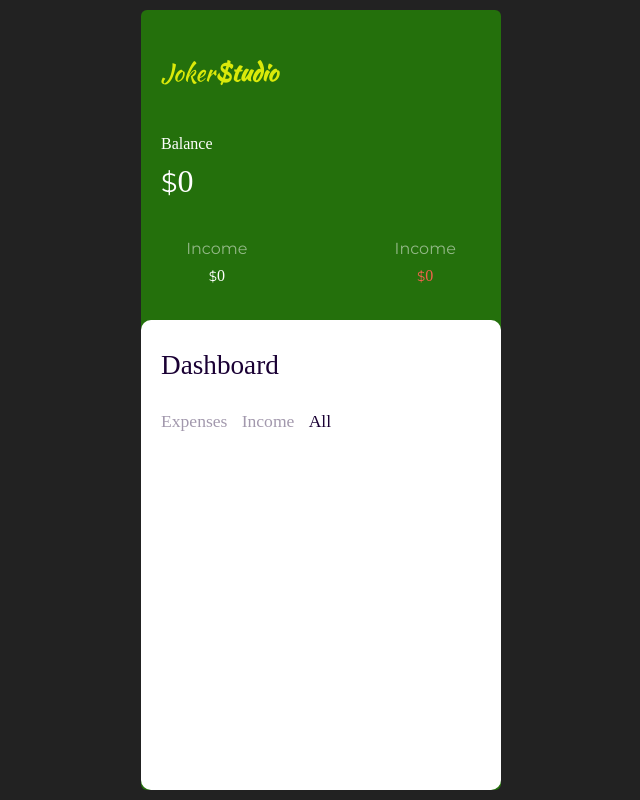
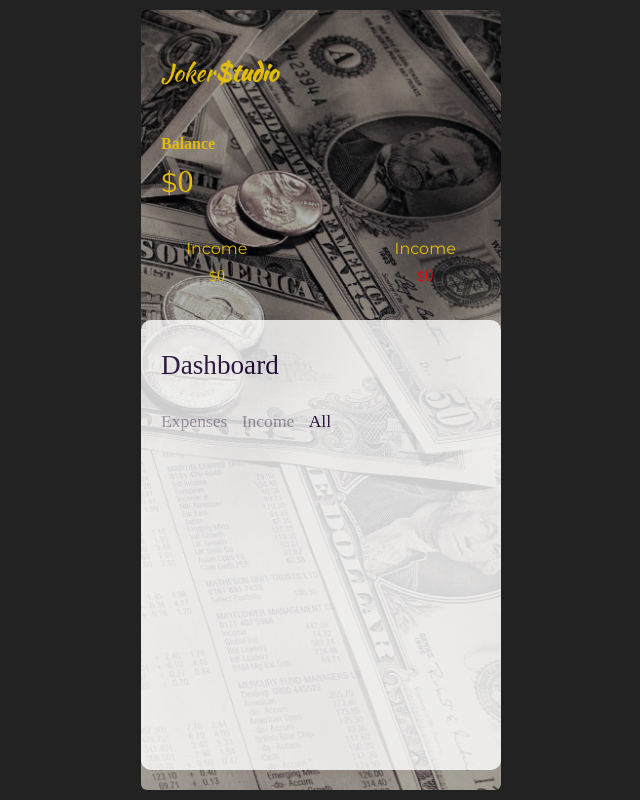
Before and after one commit to MarioG8/Budget-JS-App, a plain HTML site: page index.html in a window 1280 px wide. Shown: the whole page, without its empty margins (319-959 px from the left). Drawn offline with Linux system fonts and the light colour scheme.

Commit message:
end of project

```diff
--- a/chart.js
+++ b/chart.js
@@ -0,0 +1,36 @@
+// Select chart element
+const chart = document.querySelector('.chart');
+
+// Create canvas element
+const canvas = document.createElement('canvas');
+canvas.width = 50;
+canvas.height = 50;
+
+// Append canvas to chart element
+chart.appendChild(canvas);
+
+// To draw on Canvas, Get context of canvas.
+const ctx = canvas.getContext('2d');
+
+// Change line width
+ctx.lineWidth = 8;
+// Circle radius
+const R = 20;
+
+function drawCircle(color, ratio, anticlockwise) {
+
+    ctx.strokeStyle = color;
+    ctx.beginPath();
+    ctx.arc(canvas.width / 2, canvas.height / 2, R, 0, ratio * 2 * Math.PI, anticlockwise);
+    ctx.stroke();
+}
+
+function updateChart(income, outcome) {
+
+    ctx.clearRect(0, 0, canvas.width, canvas.height);
+
+    let ratio = income / (income + outcome);
+
+    drawCircle('#fff', - ratio, true);
+    drawCircle('#ec0606', 1 - ratio, false);
+}
--- a/index.html
+++ b/index.html
@@ -72,8 +72,9 @@
         </div>
     </div>
 
+    <script src="chart.js"></script>
     <script src="main.js"></script>
-    <script src="chart.js"></script>
+
 </body>
 
 </html>
--- a/main.js
+++ b/main.js
@@ -21,15 +21,20 @@ const addExpense = document.querySelector('.add-expense');
 const expenseTitle = document.getElementById('expense-title-input');
 const expenseAmount = document.getElementById('expense-amount-input');
 
-const addIncome = document.querySelector('.add-expense');
-const incomeTitle = document.getElementById('expense-title-input');
-const incomeAmount = document.getElementById('expense-amount-input');
+const addIncome = document.querySelector('.add-income');
+const incomeTitle = document.getElementById('income-title-input');
+const incomeAmount = document.getElementById('income-amount-input');
 
 // Variables
-let ENTRY_LIST = [];
+let ENTRY_LIST;
 let balance = 0, income = 0, outcome = 0;
+const DELETE = 'delete', EDIT = 'edit';
 
-const DELETE = 'delete', EDIT = 'edit';
+
+// Look if there is saved data in local storage
+ENTRY_LIST = JSON.parse(localStorage.getItem('entry_list')) || [];
+updateUI();
+
 
 // EventListeners
 expenseBtn.addEventListener('click', () => {
@@ -60,7 +65,7 @@ addExpense.addEventListener('click', () => {
     let expense = {
         type: 'expense',
         title: expenseTitle.value,
-        amount: expenseAmount.value
+        amount: parseInt(expenseAmount.value)
     }
     ENTRY_LIST.push(expense);
 
@@ -76,7 +81,7 @@ addIncome.addEventListener('click', () => {
     let income = {
         type: 'income',
         title: incomeTitle.value,
-        amount: incomeAmount.value
+        amount: parseInt(incomeAmount.value)
     }
     ENTRY_LIST.push(income);
 
@@ -84,18 +89,59 @@ addIncome.addEventListener('click', () => {
     clearInput([incomeTitle, incomeAmount])
 });
 
+incomeList.addEventListener('click', delOrEdit);
+expenseList.addEventListener('click', delOrEdit);
+allList.addEventListener('click', delOrEdit);
 
 // Show/Hide Active/Inactive HelperFunc
+function delOrEdit(event) {
+    const targetBtn = event.target;
+
+    const entry = targetBtn.parentNode;
+
+    if (targetBtn.id == DELETE) {
+        delEntry(entry);
+    } else if (targetBtn.id == EDIT) {
+        editEntry(entry);
+    }
+}
+
+function delEntry(entry) {
+    ENTRY_LIST.splice(entry.id, 1);
+
+    updateUI();
+}
+
+function editEntry(entry) {
+    let ENTRY = ENTRY_LIST[entry.id];
+
+    if (ENTRY.type == 'income') {
+        incomeAmount.value = ENTRY.amount;
+        incomeTitle.value = ENTRY.title;
+    } else if (ENTRY.type == 'expense') {
+        expenseAmount.value = ENTRY.amount;
+        expenseTitle.value = ENTRY.title;
+    }
+
+    delEntry(entry);
+}
+
 function updateUI() {
     income = calcTotal('income', ENTRY_LIST);
-    outcome = calcTotal('outcome', ENTRY_LIST);
-    balance = calcBalance(income, outcome);
+    outcome = calcTotal('expense', ENTRY_LIST);
+    balance = Math.abs(calcBalance(income, outcome));
 
-    // Update UI
-    clearElement([expenseList, incomeList, allList]);
 
     // Determine sign of balance
     let sign = (income >= outcome) ? '$' : '-$';
+
+    // Update UI
+    balanceEl.innerHTML = `<small>${sign}</small>${balance}`;
+    outcomeTotalEl.innerHTML = `<small>$</small>${outcome}`;
+    incomeTotalEl.innerHTML = `<small>$</small>${income}`;
+
+    clearElement([expenseList, incomeList, allList]);
+
 
     ENTRY_LIST.forEach((entry, index) => {
         if (entry.type == 'expense') {
@@ -103,9 +149,16 @@ function updateUI() {
         } else if (entry.type == 'income') {
             showEntry(incomeList, entry.type, entry.title, entry.amount, index)
         }
-        showEntry(allList, entry.type, entry.amount, index)
+        showEntry(allList, entry.type, entry.title, entry.amount, index)
     });
+
+    updateChart(income, outcome);
+
+    localStorage.setItem('entry_list', JSON.stringify(ENTRY_LIST));
+
 }
+
+
 
 function showEntry(list, type, title, amount, id) {
 
--- a/style.css
+++ b/style.css
@@ -37,7 +37,10 @@ input[type="number"] {
   top: 50%;
   left: 50%;
   transform: translateX(-50%) translateY(-50%);
-  background-color: #24700c;
+  background-image: url("icon/usd.jpg");
+  background-position: right;
+  background-repeat: no-repeat;
+  background-size: cover;
   border-radius: 6px;
 }
 
@@ -47,7 +50,7 @@ input[type="number"] {
 }
 
 .budget-container .app-title a {
-  color: rgb(218, 233, 10);
+  color: rgb(228, 188, 11);
   font-family: "Kaushan Script", cursive;
   font-size: 1.5rem;
 }
@@ -65,13 +68,14 @@ input[type="number"] {
 }
 
 .budget-header .balance .title {
-  color: #fff;
+  color: rgb(228, 188, 11);
   font-size: 1em;
+  font-weight: bold;
   font-family: "Montserrat Bold";
 }
 
 .budget-header .balance .value {
-  color: #fff;
+  color: rgb(228, 188, 11);
   font-size: 2em;
   margin-top: 10px;
   font-family: "Montserrat Bold";
@@ -95,20 +99,20 @@ input[type="number"] {
 }
 
 .budget-header .account .income .title {
-  color: #fff;
-  opacity: 0.5;
+  color: rgb(228, 188, 11);
+  /* opacity: 0.5; */
 }
 .budget-header .account .income .income-total {
-  color: #fff;
+  color: rgb(228, 188, 11);
   font-family: "Montserrat Bold";
 }
 
 .budget-header .account .outcome .title {
-  color: #fff;
-  opacity: 0.5;
+  color: rgb(228, 188, 11);
+  /* opacity: 0.5; */
 }
 .budget-header .account .outcome .outcome-total {
-  color: #f0624d;
+  color: #ec0606;
   font-family: "Montserrat Bold";
 }
 
@@ -116,8 +120,9 @@ input[type="number"] {
 .budget-dashboard {
   display: block;
   width: 360px;
-  height: 470px;
+  height: 450px;
   background-color: #fff;
+  opacity: 0.8;
   margin-top: 35px;
   border-radius: 10px;
 }
```
Also changed, not shown: icon/usd.jpg (added).
